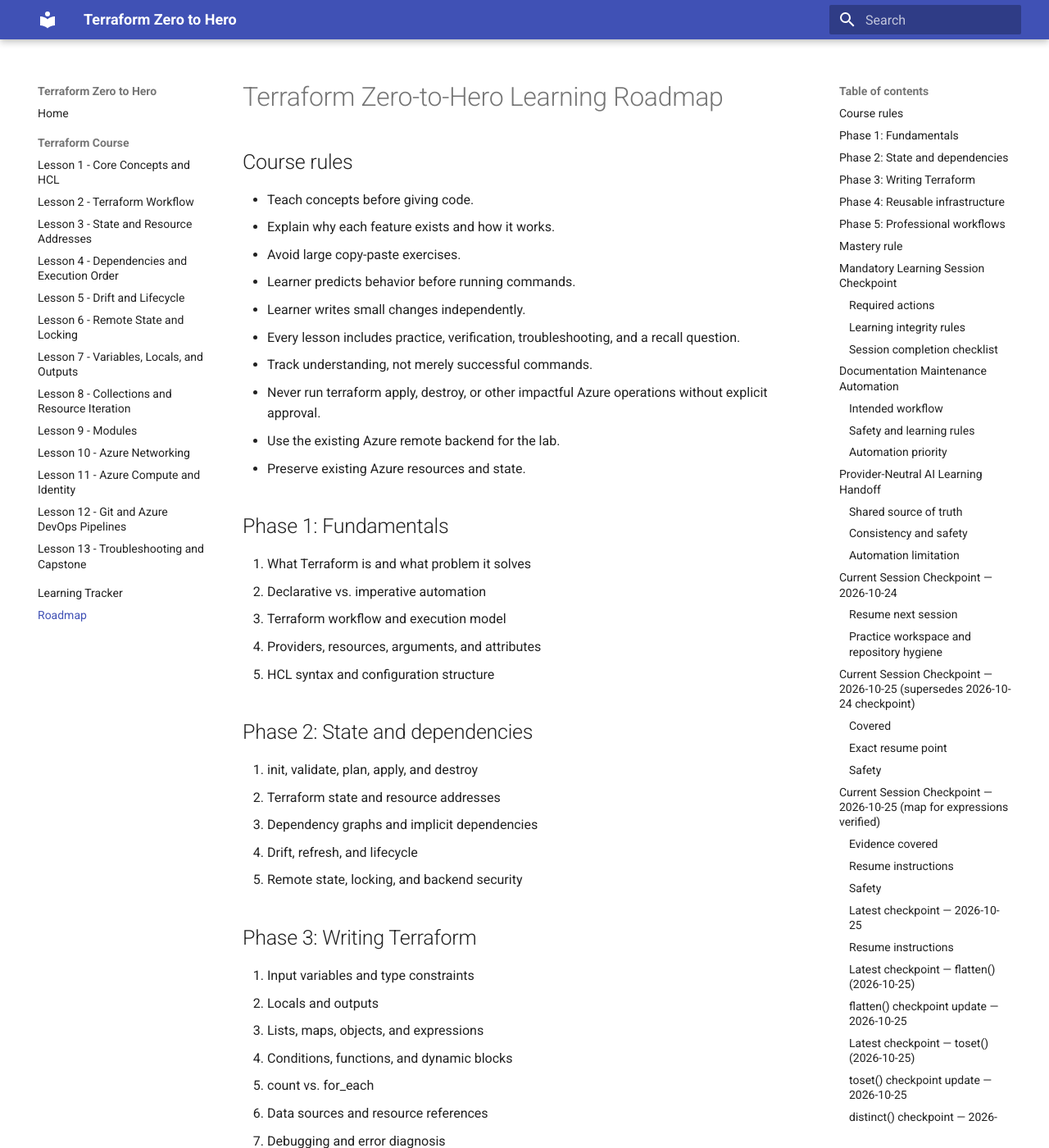
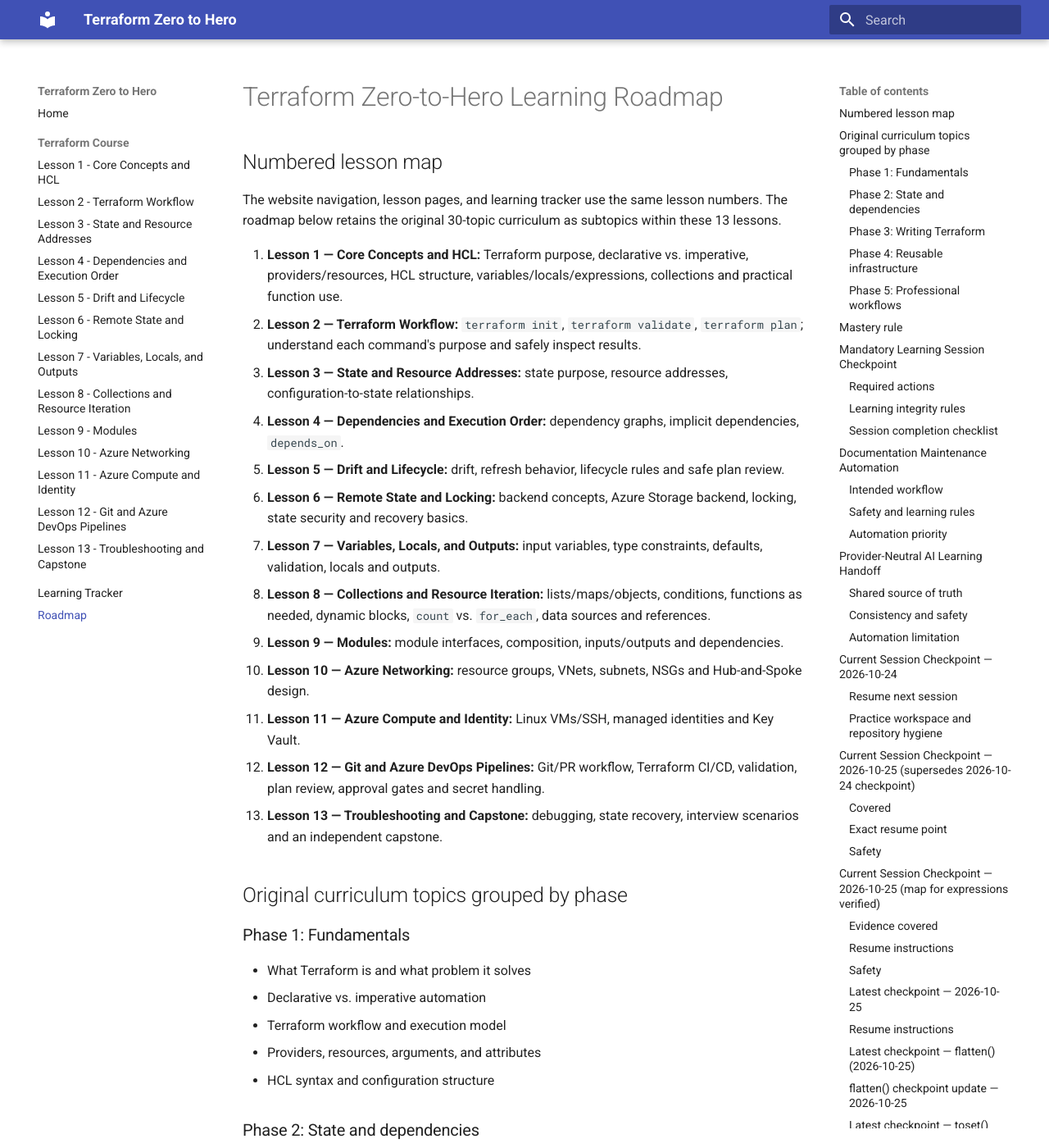
Before and after one commit to pshewale-dev/terraform-azure-lab, an MkDocs documentation site: the page built from docs/LEARNING-ROADMAP.md, in a window 1280 px wide and 1400 px high. Shown: the whole window at 82% size. Built offline with MkDocs 1.6.1 and Material for MkDocs 9.7.7, drawn with Linux system fonts in a browser that asks for light colours.

Commit message:
docs: map 30 curriculum topics into 13 numbered lessons

```diff
--- a/docs/LEARNING-ROADMAP.md
+++ b/docs/LEARNING-ROADMAP.md
@@ -1,58 +1,64 @@
 # Terraform Zero-to-Hero Learning Roadmap
 
-## Course rules
-- Teach concepts before giving code.
-- Explain why each feature exists and how it works.
-- Avoid large copy-paste exercises.
-- Learner predicts behavior before running commands.
-- Learner writes small changes independently.
-- Every lesson includes practice, verification, troubleshooting,
-  and a recall question.
-- Track understanding, not merely successful commands.
-- Never run terraform apply, destroy, or other impactful Azure
-  operations without explicit approval.
-- Use the existing Azure remote backend for the lab.
-- Preserve existing Azure resources and state.
+## Numbered lesson map
 
-## Phase 1: Fundamentals
-1. What Terraform is and what problem it solves
-2. Declarative vs. imperative automation
-3. Terraform workflow and execution model
-4. Providers, resources, arguments, and attributes
-5. HCL syntax and configuration structure
+The website navigation, lesson pages, and learning tracker use the same lesson numbers. The roadmap below retains the original 30-topic curriculum as subtopics within these 13 lessons.
 
-## Phase 2: State and dependencies
-6. init, validate, plan, apply, and destroy
-7. Terraform state and resource addresses
-8. Dependency graphs and implicit dependencies
-9. Drift, refresh, and lifecycle
-10. Remote state, locking, and backend security
+1. **Lesson 1 — Core Concepts and HCL:** Terraform purpose, declarative vs. imperative, providers/resources, HCL structure, variables/locals/expressions, collections and practical function use.
+2. **Lesson 2 — Terraform Workflow:** `terraform init`, `terraform validate`, `terraform plan`; understand each command's purpose and safely inspect results.
+3. **Lesson 3 — State and Resource Addresses:** state purpose, resource addresses, configuration-to-state relationships.
+4. **Lesson 4 — Dependencies and Execution Order:** dependency graphs, implicit dependencies, `depends_on`.
+5. **Lesson 5 — Drift and Lifecycle:** drift, refresh behavior, lifecycle rules and safe plan review.
+6. **Lesson 6 — Remote State and Locking:** backend concepts, Azure Storage backend, locking, state security and recovery basics.
+7. **Lesson 7 — Variables, Locals, and Outputs:** input variables, type constraints, defaults, validation, locals and outputs.
+8. **Lesson 8 — Collections and Resource Iteration:** lists/maps/objects, conditions, functions as needed, dynamic blocks, `count` vs. `for_each`, data sources and references.
+9. **Lesson 9 — Modules:** module interfaces, composition, inputs/outputs and dependencies.
+10. **Lesson 10 — Azure Networking:** resource groups, VNets, subnets, NSGs and Hub-and-Spoke design.
+11. **Lesson 11 — Azure Compute and Identity:** Linux VMs/SSH, managed identities and Key Vault.
+12. **Lesson 12 — Git and Azure DevOps Pipelines:** Git/PR workflow, Terraform CI/CD, validation, plan review, approval gates and secret handling.
+13. **Lesson 13 — Troubleshooting and Capstone:** debugging, state recovery, interview scenarios and an independent capstone.
 
-## Phase 3: Writing Terraform
-11. Input variables and type constraints
-12. Locals and outputs
-13. Lists, maps, objects, and expressions
-14. Conditions, functions, and dynamic blocks
-15. count vs. for_each
-16. Data sources and resource references
-17. Debugging and error diagnosis
+## Original curriculum topics grouped by phase
 
-## Phase 4: Reusable infrastructure
-18. Module design and module interfaces
-19. Module composition and dependencies
-20. Azure resource groups and networking
-21. VNets, subnets, and NSGs
-22. Linux VMs and SSH
-23. Managed identities and Key Vault
-24. Hub-and-Spoke networking
+### Phase 1: Fundamentals
+- What Terraform is and what problem it solves
+- Declarative vs. imperative automation
+- Terraform workflow and execution model
+- Providers, resources, arguments, and attributes
+- HCL syntax and configuration structure
 
-## Phase 5: Professional workflows
-25. Git workflow and code reviews
-26. Azure DevOps Terraform pipelines
-27. Validation and plan review
-28. State recovery and troubleshooting
-29. Security and secret management
-30. Interview scenarios and independent capstone
+### Phase 2: State and dependencies
+- init, validate, plan, apply, and destroy
+- Terraform state and resource addresses
+- Dependency graphs and implicit dependencies
+- Drift, refresh, and lifecycle
+- Remote state, locking, and backend security
+
+### Phase 3: Writing Terraform
+- Input variables and type constraints
+- Locals and outputs
+- Lists, maps, objects, and expressions
+- Conditions, functions, and dynamic blocks
+- count vs. for_each
+- Data sources and resource references
+- Debugging and error diagnosis
+
+### Phase 4: Reusable infrastructure
+- Module design and module interfaces
+- Module composition and dependencies
+- Azure resource groups and networking
+- VNets, subnets, and NSGs
+- Linux VMs and SSH
+- Managed identities and Key Vault
+- Hub-and-Spoke networking
+
+### Phase 5: Professional workflows
+- Git workflow and code reviews
+- Azure DevOps Terraform pipelines
+- Validation and plan review
+- State recovery and troubleshooting
+- Security and secret management
+- Interview scenarios and independent capstone
 
 ## Mastery rule
 A lesson is mastered only when the learner can explain the
```
